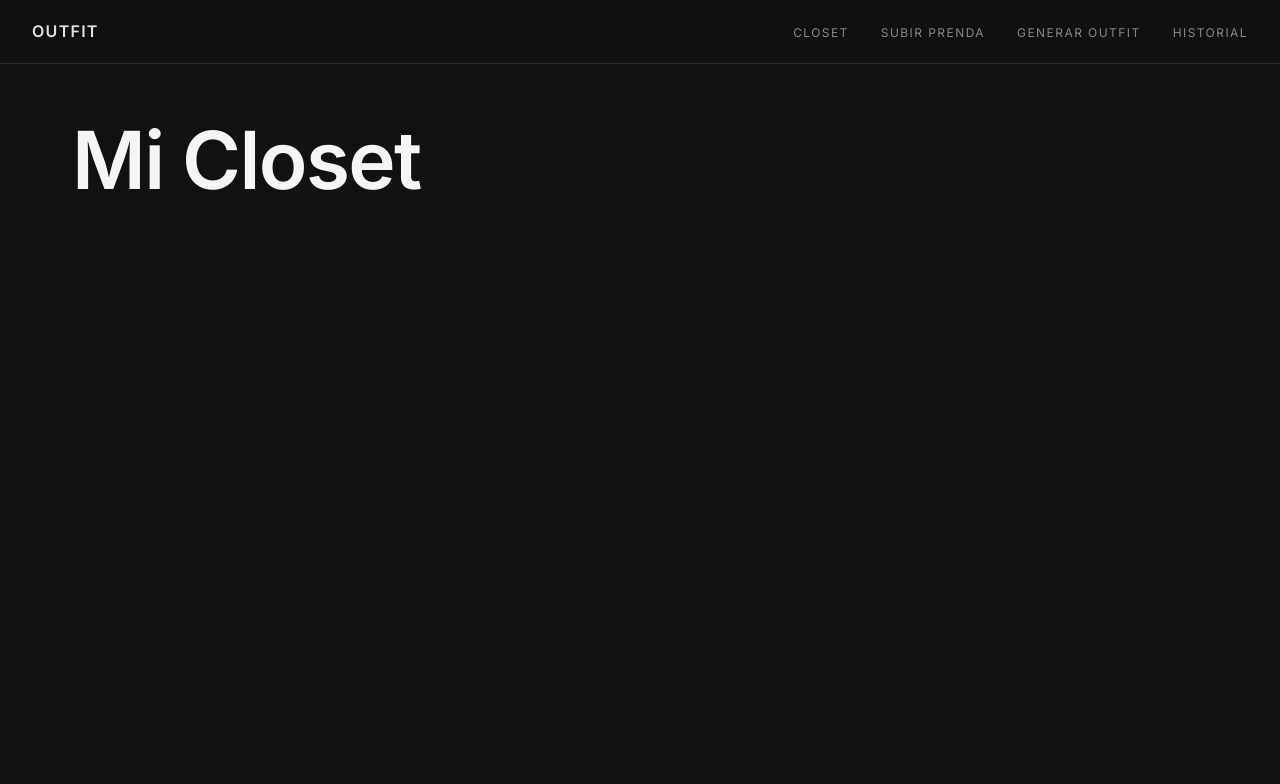
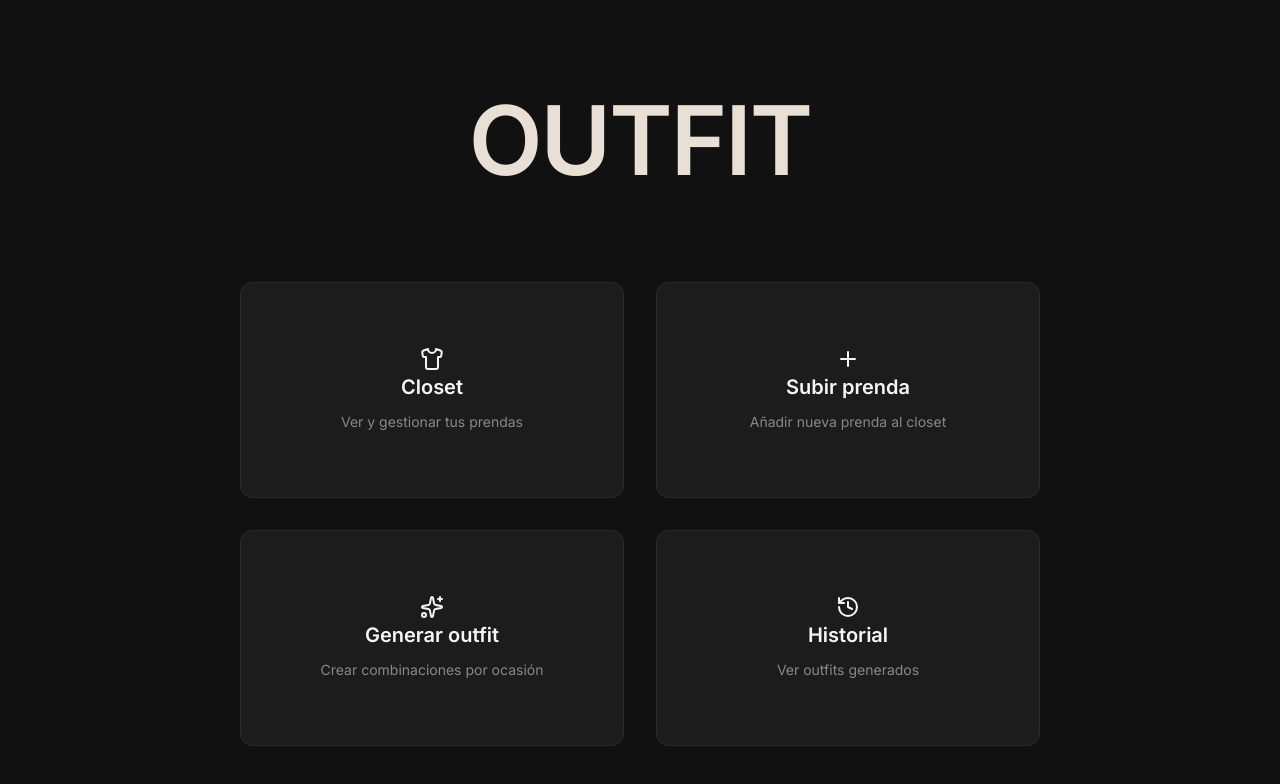
Before and after one commit to VirgilioSz/outfit, a plain HTML site: page frontend/index.html in a window 1280 px wide. Drawn offline with nearby package versions, Linux system fonts and the light colour scheme; no server answers.

Commit message:
feat: Se agrego landing page

```diff
--- a/frontend/css/styles.css
+++ b/frontend/css/styles.css
@@ -719,3 +719,73 @@ i[data-lucide] {
 .empty-state .btn-primario {
     margin-top: var(--espaciado-sm);
 }
+
+/* ── Home / Landing ─────────────────────────────────────────────── */
+.home {
+    min-height: 100vh;
+    display: flex;
+    flex-direction: column;
+    align-items: center;
+    justify-content: center;
+    padding: var(--espaciado-xl);
+    text-align: center;
+}
+
+.home h1 {
+    font-size: clamp(3rem, 10vw, 6rem);
+    font-weight: 600;
+    letter-spacing: -0.02em;
+    margin-bottom: var(--espaciado-xl);
+    color: var(--color-acento);
+}
+
+.home-grid {
+    display: grid;
+    grid-template-columns: repeat(2, 1fr);
+    gap: var(--espaciado-lg);
+    max-width: 800px;
+    width: 100%;
+}
+
+.home-card {
+    display: flex;
+    flex-direction: column;
+    align-items: center;
+    padding: var(--espaciado-xl);
+    background: var(--color-superficie);
+    border: 1px solid var(--color-borde);
+    border-radius: var(--radio-borde);
+    text-decoration: none;
+    color: var(--color-texto);
+    transition: transform var(--transicion-normal), box-shadow var(--transicion-normal), border-color var(--transicion-normal);
+}
+
+.home-card:hover {
+    transform: translateY(-4px);
+    box-shadow: 0 12px 32px rgba(0, 0, 0, 0.4);
+    border-color: var(--color-acento);
+}
+
+.home-card i[data-lucide] {
+    width: 48px;
+    height: 48px;
+    color: var(--color-acento);
+    margin-bottom: var(--espaciado-md);
+}
+
+.home-card h2 {
+    font-size: 1.25rem;
+    margin-bottom: var(--espaciado-sm);
+}
+
+.home-card p {
+    font-size: 0.875rem;
+    color: var(--color-texto-muted);
+    margin: 0;
+}
+
+@media (max-width: 600px) {
+    .home-grid {
+        grid-template-columns: 1fr;
+    }
+}
--- a/frontend/index.html
+++ b/frontend/index.html
@@ -4,7 +4,12 @@
 <head>
     <meta charset="UTF-8">
     <meta name="viewport" content="width=device-width, initial-scale=1.0">
-    <title>Mi Closet</title>
+    <title>Outfit AI</title>
+    <meta name="description" content="Outfit AI - Gestiona tu closet digital y genera outfits con IA">
+    <meta property="og:title" content="Outfit AI">
+    <meta property="og:description" content="Tu closet inteligente con IA - Sube fotos, CLIP analiza, Gemini sugiere outfits">
+    <meta property="og:type" content="website">
+    <meta name="twitter:card" content="summary_large_image">
     <link href="https://fonts.googleapis.com/css2?family=Inter:wght@400;500;600&display=swap" rel="stylesheet">
     <link rel="stylesheet" href="css/styles.css" />
     <!-- Anime.js y Lucide via CDN -->
@@ -13,75 +18,37 @@
 </head>
 
 <body>
-    <!-- Navbar con links a: Closet, Subir prenda, Generar outfit, Historial -->
-    <nav>
-        <a class="nav-logo" href="index.html">Outfit</a>
-        <ul class="nav-links">
-            <li><a href="index.html" aria-current="page">Closet</a></li>
-            <li><a href="upload.html">Subir prenda</a></li>
-            <li><a href="generate.html">Generar outfit</a></li>
-            <li><a href="history.html">Historial</a></li>
-        </ul>
-    </nav>
-
-    <div class="contenedor">
-        <h1>Mi Closet</h1>
-
-        <!-- Grilla de prendas — se llena dinámicamente con JS -->
-        <div class="grid-prendas stagger-children" id="grid-prendas">
-            <!-- closet.js inyecta las cards aquí -->
-        </div>
-
-        <!-- Mensaje cuando no hay prendas -->
-        <div id="mensaje-vacio" style="display:none" class="animate-fade-in empty-state">
-            <i data-lucide="shirt" class="empty-state-icon"></i>
-            <p>No tienes prendas todavía.</p>
-            <a href="upload.html" class="btn-primario">
-                <i data-lucide="plus"></i> Sube tu primera prenda
+    <main class="home">
+        <h1>OUTFIT</h1>
+        <div class="home-grid stagger-children" id="home-grid">
+            <a href="closet.html" class="home-card">
+                <i data-lucide="shirt"></i>
+                <h2>Closet</h2>
+                <p>Ver y gestionar tus prendas</p>
+            </a>
+            <a href="upload.html" class="home-card">
+                <i data-lucide="plus"></i>
+                <h2>Subir prenda</h2>
+                <p>Añadir nueva prenda al closet</p>
+            </a>
+            <a href="generate.html" class="home-card">
+                <i data-lucide="sparkles"></i>
+                <h2>Generar outfit</h2>
+                <p>Crear combinaciones por ocasión</p>
+            </a>
+            <a href="history.html" class="home-card">
+                <i data-lucide="history"></i>
+                <h2>Historial</h2>
+                <p>Ver outfits generados</p>
             </a>
         </div>
-    </div>
-
-    <!-- Lightbox para detalle de prenda -->
-    <div class="lightbox-overlay" id="lightbox-prenda" role="dialog" aria-modal="true" aria-labelledby="lightbox-titulo">
-        <div class="lightbox-panel">
-            <header class="lightbox-header">
-                <h2 id="lightbox-titulo">Detalle de prenda</h2>
-                <button class="lightbox-close" id="lightbox-cerrar" aria-label="Cerrar detalle">
-                    <i data-lucide="x"></i>
-                </button>
-            </header>
-            <div class="lightbox-body">
-                <img class="lightbox-imagen" id="lightbox-imagen" src="" alt="">
-                <div class="lightbox-info-grid" id="lightbox-info">
-                    <!-- Campos dinámicos -->
-                </div>
-                <div class="lightbox-campo" style="grid-column: 1 / -1;">
-                    <span class="lightbox-campo-label">Notas</span>
-                    <p class="lightbox-notas" id="lightbox-notas">—</p>
-                </div>
-            </div>
-            <footer class="lightbox-footer">
-                <button class="btn-primario" id="lightbox-editar" aria-label="Editar prenda">
-                    <i data-lucide="edit-2"></i> Editar
-                </button>
-                <button class="btn-peligro" id="lightbox-eliminar" aria-label="Eliminar prenda">
-                    <i data-lucide="trash-2"></i> Eliminar
-                </button>
-                <button class="btn-secundario" id="lightbox-cancelar" style="display:none;" aria-label="Cancelar edición">
-                    <i data-lucide="x"></i> Cancelar
-                </button>
-            </footer>
-        </div>
-    </div>
+    </main>
 
     <!-- Toast container -->
     <div class="toast-container" id="toast-container" aria-live="polite" aria-atomic="true"></div>
 
-    <!-- api.js primero, luego ui.js, luego closet.js -->
-    <script src="js/api.js"></script>
     <script src="js/ui.js"></script>
-    <script src="js/closet.js"></script>
+    <script src="js/home.js"></script>
     <script>lucide.createIcons();</script>
 </body>
 
--- /dev/null
+++ b/frontend/js/home.js
@@ -0,0 +1,5 @@
+document.addEventListener("DOMContentLoaded", () => {
+    // Stagger animation for home cards
+    UI.staggerEntrada("#home-grid", ".home-card", { delayBase: 120 });
+    lucide.createIcons();
+});
```
Also changed, not shown: frontend/closet.html (added, +88 -0 lines), frontend/generate.html (+1 -1 lines), frontend/history.html (+1 -1 lines), frontend/upload.html (+1 -1 lines).
